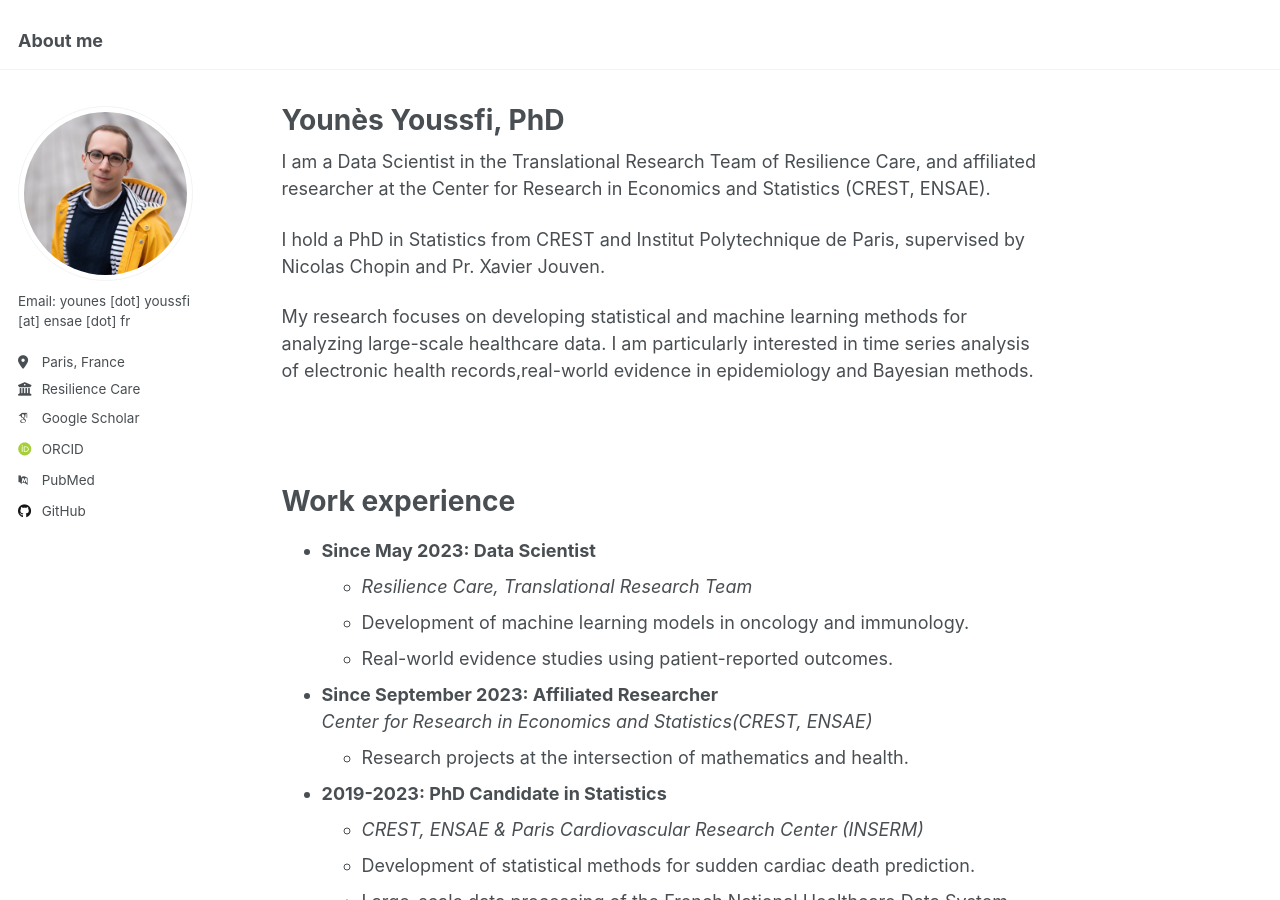
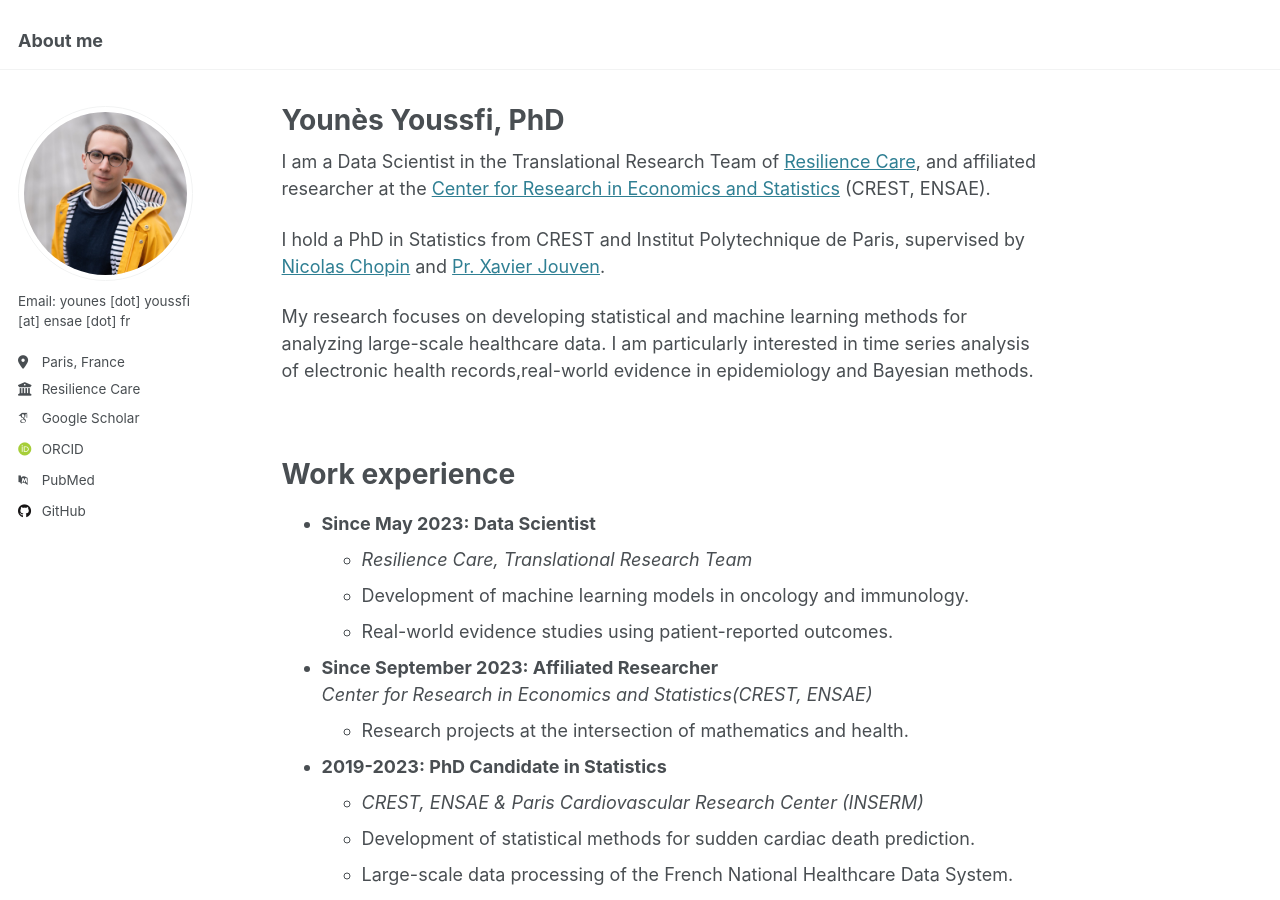
Before and after one commit to youyoussfi/youyoussfi.github.io, a Jekyll site: the page built from _pages/about.md, in a window 1280 px wide and 900 px high. Built offline with Jekyll 4.4.1, drawn with Linux system fonts in a browser that asks for light colours; some web fonts are replaced.

Commit message:
Update about.md

```diff
--- a/_pages/about.md
+++ b/_pages/about.md
@@ -7,13 +7,13 @@ redirect_from:
   - /about.html
 ---
 
-I am a Data Scientist in the Translational Research Team of Resilience Care, and affiliated researcher at the Center for Research in Economics and Statistics (CREST, ENSAE).
+I am a Data Scientist in the Translational Research Team of [Resilience Care](https://www.resilience.care/), and affiliated researcher at the [Center for Research in Economics and Statistics](https://crest.science/) (CREST, ENSAE).
 
-I hold a PhD in Statistics from CREST and Institut Polytechnique de Paris, supervised by Nicolas Chopin and Pr. Xavier Jouven.
+I hold a PhD in Statistics from CREST and Institut Polytechnique de Paris, supervised by [Nicolas Chopin](https://nchopin.github.io/) and [Pr. Xavier Jouven](https://parcc.inserm.fr/index.php/04-cv-xavier-jouven/).
 
 My research focuses on developing statistical and machine learning methods for analyzing large-scale healthcare data. I am particularly interested in time series analysis of electronic health records,real-world evidence in epidemiology and Bayesian methods.
 
-<br><br>
+<br>
 
 Work experience
 ======
@@ -31,7 +31,7 @@ Work experience
   * Development of statistical methods for sudden cardiac death prediction.
   * Large-scale data processing of the French National Healthcare Data System.
 
-<br><br>
+<br>
 
 Education
 ======
@@ -40,7 +40,7 @@ Education
 * **Bachelor in Economics**,  *Paris 1 Panthéon-Sorbonne University*, 2012 - 2014
 * **Classes Préparatoires aux Grandes Écoles ENS Cachan D2**, *Lycée Turgot*, 2012 - 2015
 
-<br><br>
+<br>
 
 Publications
 ======
@@ -49,7 +49,7 @@ Publications
 - Binois, Y., Renaudier, M., Dumas, F., **Youssfi, Y.**, et al. Factors associated with circulatory death after out-of-hospital cardiac arrest: a population-based cluster analysis. *Ann Intensive Care* (2023).
 - Anys, C., Billon Mazzella, J. M., Karam, N., Pechmajou, L., **Youssfi, Y.**, et al. Mort subite, en quête d’une explication. *Annales de Cardiologie et d'Angéiologie* (2021).
 
-<br><br>
+<br>
 
 Research projects in progress
 ======
```
